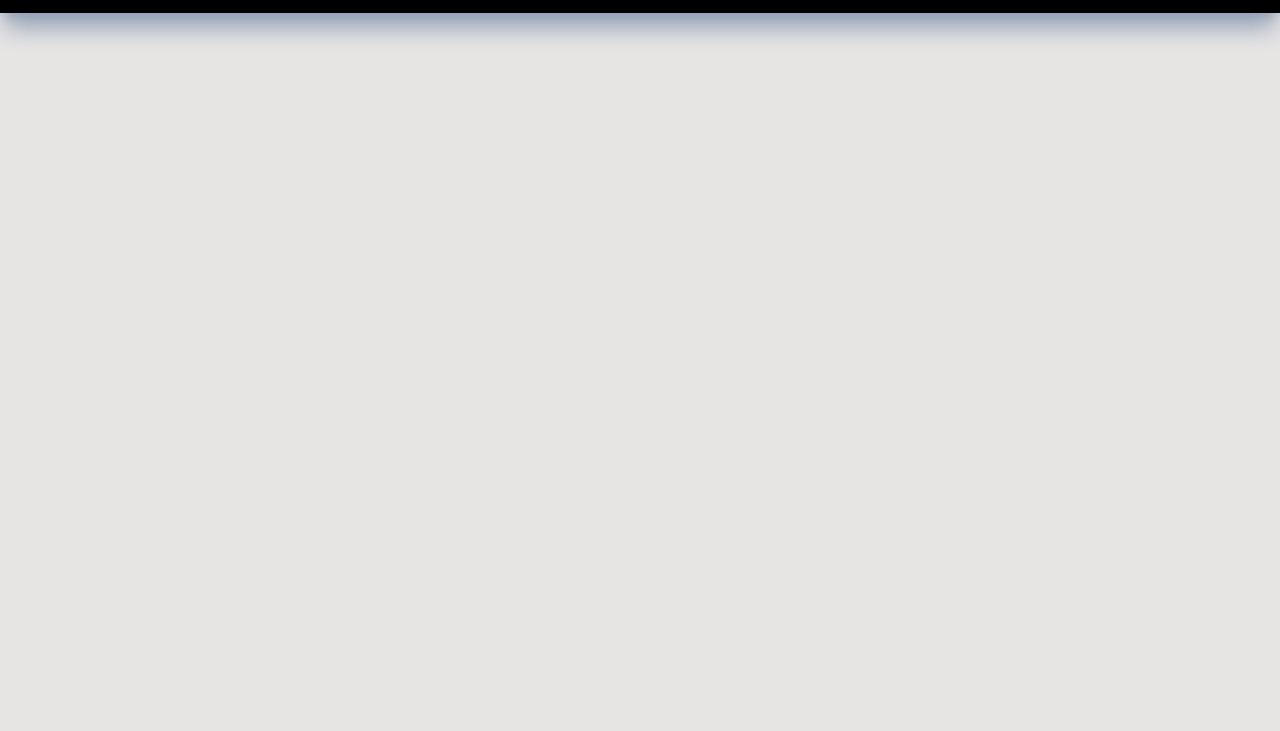
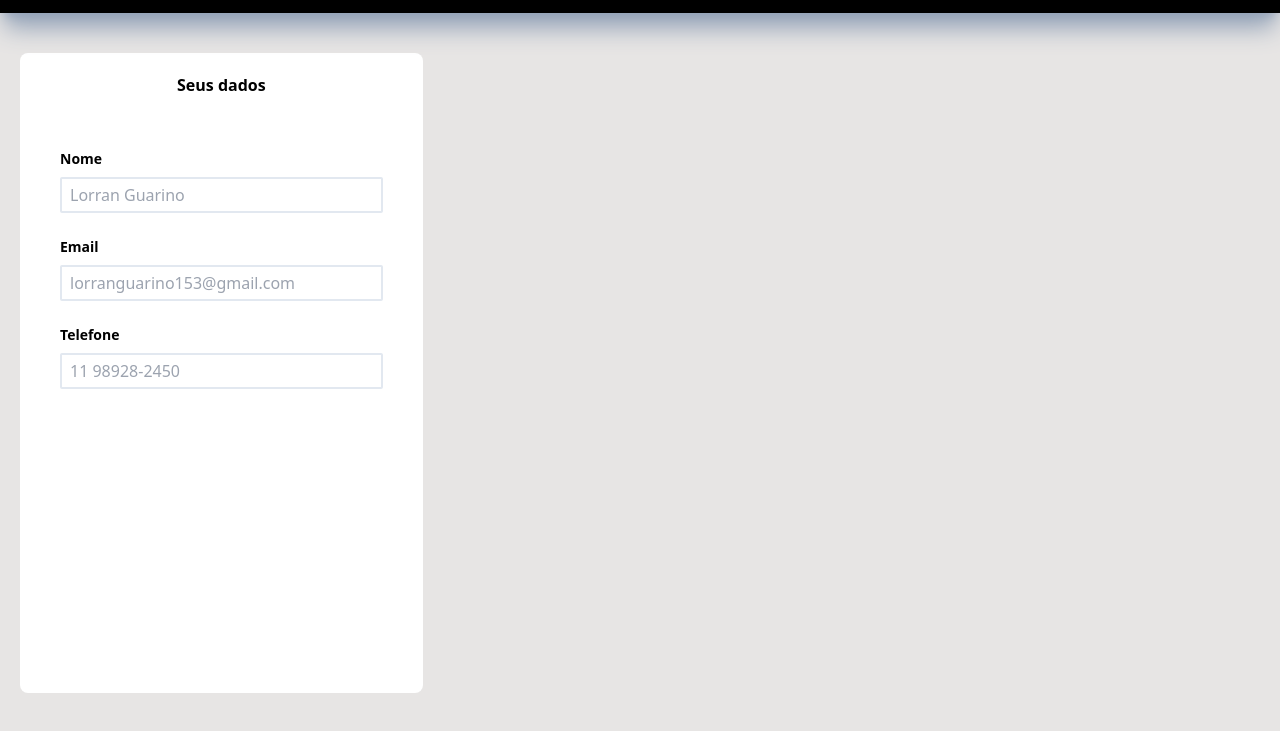
Before and after one commit to lorran77/e-commerce, a website built with Vite: page checkout.html in a window 1280 px wide. Shown: the part 67-798 px from the top of the page. Built offline with nearby package versions, Linux system fonts and the light colour scheme.

Commit message:
push de confirmação da ultimma att

```diff
--- a/checkout.html
+++ b/checkout.html
@@ -14,7 +14,7 @@
     <title>E-Commerce</title>
   </head>
 
-  <body class="bg-stone-200 flex flex-col">
+  <body class="bg-stone-200 flex flex-col h-screen">
 
     <header
       class="flex bg-black justify-between px-8 py-4 sticky top-0 shadow-xl shadow-slate-400 text-xl z-10"
@@ -22,8 +22,26 @@
       <img class="h-12 p-2" src="img/logo-magazine.jpg" alt="logo" />
     </header>
 
-    <form class="flex w-100 px-5 gap-4">
-        <section id="dados-usuario" class="w-1/3"></section>
+    <form class="flex w-100 px-5 gap-4 py-10 grow">
+        <section id="dados-usuario" class="w-1/3 bg-white rounded-lg">
+          <p class="mb-5 text-center font-bold p-5">Seus dados</p>
+
+          <div class="flex flex-col px-10 py-3">
+            <label for="nome" class="font-bold text-sm mb-2">Nome</label>
+            <input type="text" id="nome" class="rounded-sm px-2 border-2 border-slate-200 py-1" placeholder="Lorran Guarino" required>
+          </div>
+
+          <div class="flex flex-col px-10 py-3">
+            <label for="email" class="font-bold text-sm mb-2">Email</label>
+            <input type="email" id="email" class="rounded-sm px-2 border-2 border-slate-200 py-1" placeholder="lorranguarino153@gmail.com" required>
+          </div>
+
+          <div class="flex flex-col px-10 py-3">
+            <label for="telefone" class="font-bold text-sm mb-2">Telefone</label>
+            <input type="tel" id="telefone" class="rounded-sm px-2 border-2 border-slate-200 py-1" placeholder="11 98928-2450" required>
+          </div>
+        </section>
+
         <section id="dados-pagamento" class="w-1/3"></section>
         <section id="produtos-checkout" class="w-1/3"></section>
     </form>
```
